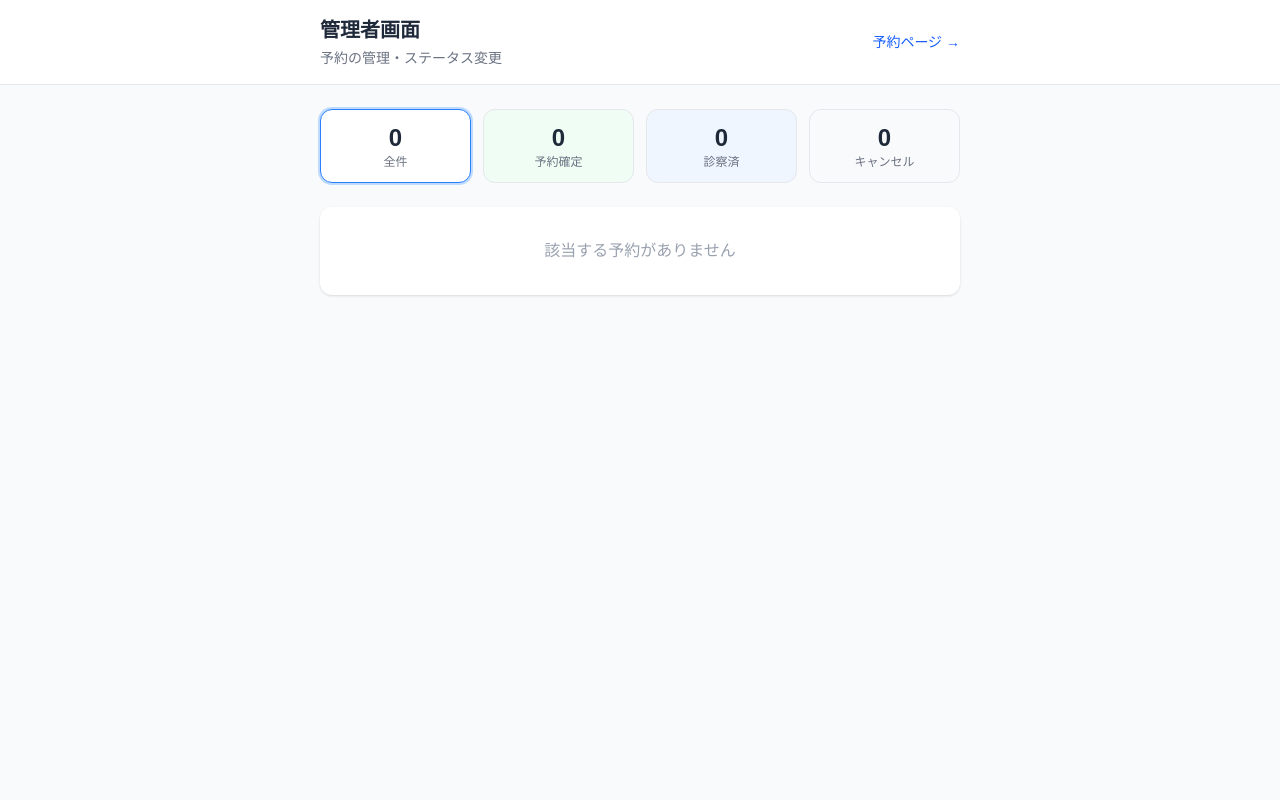
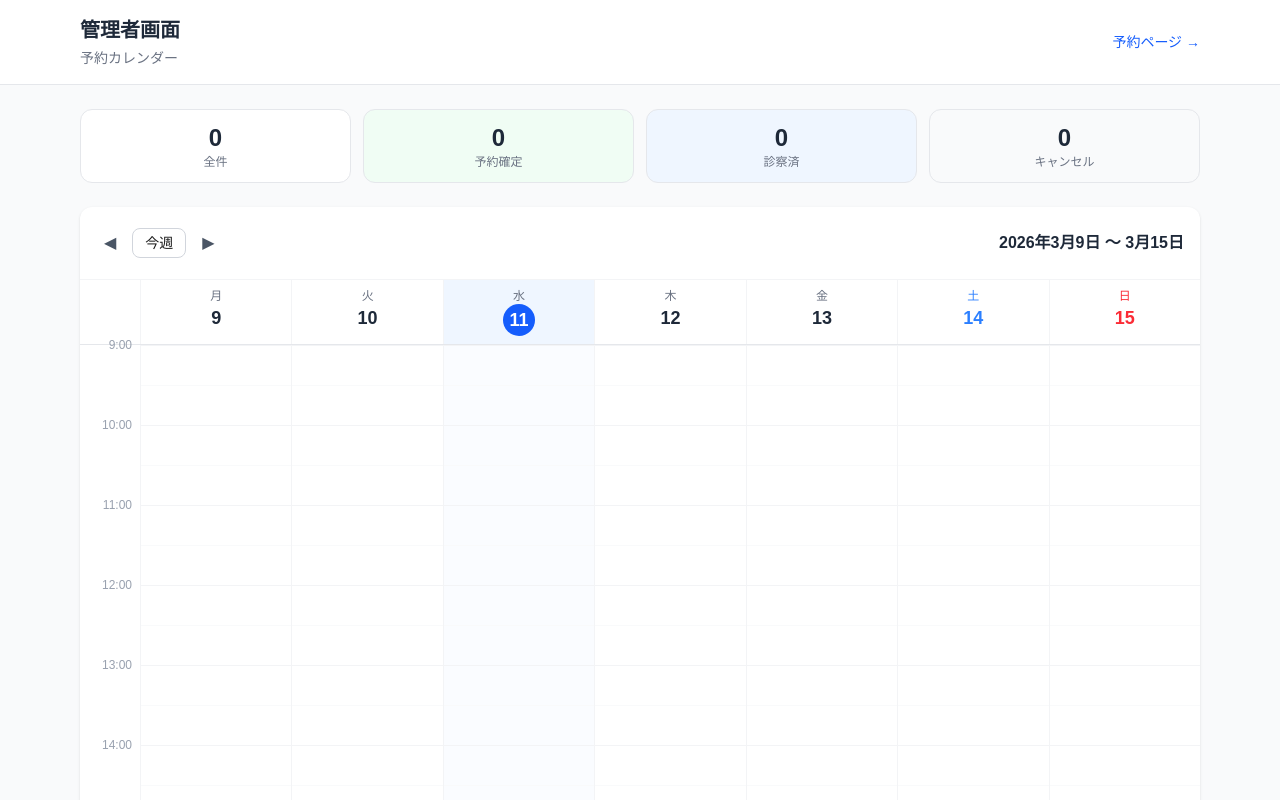
Before and after one commit to animal-hospital-booking/hospital-booking, a Next.js app: page /hospital-booking/admin in a window 1280 px wide. Shown: the top 800 px of the page. Built offline with nearby package versions, Linux system fonts and the light colour scheme.

Commit message:
Redesign admin page with Google Calendar-style weekly view

```diff
--- a/src/app/admin/page.tsx
+++ b/src/app/admin/page.tsx
@@ -1,15 +1,19 @@
 "use client";
 
-import { useEffect, useState } from "react";
+import { useEffect, useState, useCallback } from "react";
 import Link from "next/link";
 import { getBookings, updateBookingStatus, type Booking } from "@/lib/bookings";
 
 const WEEKDAYS = ["日", "月", "火", "水", "木", "金", "土"];
 
-function formatDate(dateStr: string) {
-  const d = new Date(dateStr);
-  return `${d.getFullYear()}年${d.getMonth() + 1}月${d.getDate()}日(${WEEKDAYS[d.getDay()]})`;
-}
+const HOURS = [9, 10, 11, 12, 13, 14, 15, 16, 17];
+const HOUR_HEIGHT = 80; // px per hour
+
+const statusColors: Record<Booking["status"], string> = {
+  confirmed: "bg-green-200 border-green-400 text-green-900",
+  cancelled: "bg-gray-200 border-gray-400 text-gray-500",
+  completed: "bg-blue-200 border-blue-400 text-blue-900",
+};
 
 const statusLabels: Record<Booking["status"], string> = {
   confirmed: "予約確定",
@@ -17,38 +21,94 @@ const statusLabels: Record<Booking["status"], string> = {
   completed: "診察済",
 };
 
-const statusColors: Record<Booking["status"], string> = {
-  confirmed: "bg-green-100 text-green-700",
-  cancelled: "bg-gray-100 text-gray-500",
-  completed: "bg-blue-100 text-blue-700",
-};
+function getWeekStart(date: Date): Date {
+  const d = new Date(date);
+  d.setHours(0, 0, 0, 0);
+  const day = d.getDay();
+  d.setDate(d.getDate() - day + 1); // Monday start
+  return d;
+}
 
-type FilterStatus = "all" | Booking["status"];
+function getWeekDays(weekStart: Date): Date[] {
+  const days: Date[] = [];
+  for (let i = 0; i < 7; i++) {
+    const d = new Date(weekStart);
+    d.setDate(d.getDate() + i);
+    days.push(d);
+  }
+  return days;
+}
+
+function formatDateStr(d: Date) {
+  return `${d.getFullYear()}-${String(d.getMonth() + 1).padStart(2, "0")}-${String(d.getDate()).padStart(2, "0")}`;
+}
+
+function timeToMinutes(time: string): number {
+  const [h, m] = time.split(":").map(Number);
+  return h * 60 + m;
+}
+
+function isToday(d: Date): boolean {
+  const today = new Date();
+  return (
+    d.getFullYear() === today.getFullYear() &&
+    d.getMonth() === today.getMonth() &&
+    d.getDate() === today.getDate()
+  );
+}
 
 export default function AdminPage() {
   const [bookings, setBookings] = useState<Booking[]>([]);
-  const [filter, setFilter] = useState<FilterStatus>("all");
+  const [weekStart, setWeekStart] = useState(() => getWeekStart(new Date()));
+  const [selectedBooking, setSelectedBooking] = useState<Booking | null>(null);
 
-  const reload = () => {
-    setBookings(getBookings().sort((a, b) => {
-      const dateA = a.date + a.time;
-      const dateB = b.date + b.time;
-      return dateA.localeCompare(dateB);
-    }));
-  };
+  const reload = useCallback(() => {
+    setBookings(getBookings());
+  }, []);
 
   useEffect(() => {
     reload();
-  }, []);
+  }, [reload]);
+
+  const days = getWeekDays(weekStart);
+
+  const goThisWeek = () => setWeekStart(getWeekStart(new Date()));
+  const goPrev = () => {
+    const prev = new Date(weekStart);
+    prev.setDate(prev.getDate() - 7);
+    setWeekStart(prev);
+  };
+  const goNext = () => {
+    const next = new Date(weekStart);
+    next.setDate(next.getDate() + 7);
+    setWeekStart(next);
+  };
+
+  const getBookingsForDay = (date: Date) => {
+    const dateStr = formatDateStr(date);
+    return bookings.filter((b) => b.date === dateStr && b.status !== "cancelled");
+  };
+
+  const getBookingPosition = (booking: Booking) => {
+    const startMin = timeToMinutes(booking.time);
+    const topMin = startMin - HOURS[0] * 60;
+    const top = (topMin / 60) * HOUR_HEIGHT;
+    const height = (30 / 60) * HOUR_HEIGHT; // 30min per booking
+    return { top, height };
+  };
 
   const handleStatusChange = (id: string, status: Booking["status"]) => {
     updateBookingStatus(id, status);
     reload();
+    setSelectedBooking(null);
   };
 
-  const filtered =
-    filter === "all" ? bookings : bookings.filter((b) => b.status === filter);
+  // Week label
+  const weekEndDate = new Date(weekStart);
+  weekEndDate.setDate(weekEndDate.getDate() + 6);
+  const weekLabel = `${weekStart.getFullYear()}年${weekStart.getMonth() + 1}月${weekStart.getDate()}日 〜 ${weekEndDate.getMonth() + 1}月${weekEndDate.getDate()}日`;
 
+  // Stats
   const counts = {
     all: bookings.length,
     confirmed: bookings.filter((b) => b.status === "confirmed").length,
@@ -59,10 +119,10 @@ export default function AdminPage() {
   return (
     <div className="min-h-screen bg-gray-50">
       <header className="bg-white border-b border-gray-200">
-        <div className="max-w-2xl mx-auto px-4 py-4 flex items-center justify-between">
+        <div className="max-w-6xl mx-auto px-4 py-4 flex items-center justify-between">
           <div>
             <h1 className="text-xl font-bold text-gray-800">管理者画面</h1>
-            <p className="text-sm text-gray-500 mt-1">予約の管理・ステータス変更</p>
+            <p className="text-sm text-gray-500 mt-1">予約カレンダー</p>
           </div>
           <Link
             href="/"
@@ -73,7 +133,7 @@ export default function AdminPage() {
         </div>
       </header>
 
-      <main className="max-w-2xl mx-auto px-4 py-6">
+      <main className="max-w-6xl mx-auto px-4 py-6">
         {/* Stats */}
         <div className="grid grid-cols-4 gap-3 mb-6">
           {(
@@ -84,104 +144,265 @@ export default function AdminPage() {
               { key: "cancelled", label: "キャンセル", color: "bg-gray-50" },
             ] as const
           ).map((s) => (
-            <button
+            <div
               key={s.key}
-              onClick={() => setFilter(s.key)}
-              className={`rounded-xl p-3 text-center border transition ${
-                filter === s.key
-                  ? "border-blue-500 ring-2 ring-blue-200"
-                  : "border-gray-200"
-              } ${s.color}`}
+              className={`rounded-xl p-3 text-center border border-gray-200 ${s.color}`}
             >
-              <p className="text-2xl font-bold text-gray-800">
-                {counts[s.key]}
-              </p>
+              <p className="text-2xl font-bold text-gray-800">{counts[s.key]}</p>
               <p className="text-xs text-gray-500">{s.label}</p>
-            </button>
+            </div>
           ))}
         </div>
 
-        {/* Bookings Table */}
-        {filtered.length === 0 ? (
-          <div className="bg-white rounded-xl shadow-sm p-8 text-center">
-            <p className="text-gray-400">該当する予約がありません</p>
+        {/* Calendar Navigation */}
+        <div className="bg-white rounded-xl shadow-sm mb-4">
+          <div className="flex items-center justify-between p-4 border-b border-gray-100">
+            <div className="flex items-center gap-2">
+              <button
+                onClick={goPrev}
+                className="p-2 rounded-lg hover:bg-gray-100 transition text-gray-600"
+              >
+                ◀
+              </button>
+              <button
+                onClick={goThisWeek}
+                className="px-3 py-1 text-sm border border-gray-300 rounded-lg hover:bg-gray-50 transition"
+              >
+                今週
+              </button>
+              <button
+                onClick={goNext}
+                className="p-2 rounded-lg hover:bg-gray-100 transition text-gray-600"
+              >
+                ▶
+              </button>
             </div>
-        ) : (
-          <div className="space-y-3">
-            {filtered.map((booking) => (
+            <p className="font-bold text-gray-800">{weekLabel}</p>
+          </div>
+
+          {/* Calendar Grid */}
+          <div className="overflow-x-auto">
+            <div className="min-w-[700px]">
+              {/* Day Headers */}
+              <div className="grid grid-cols-[60px_repeat(7,1fr)] border-b border-gray-200">
+                <div className="p-2"></div>
+                {days.map((d) => {
+                  const dayOfWeek = d.getDay();
+                  const isSun = dayOfWeek === 0;
+                  const isSat = dayOfWeek === 6;
+                  const today = isToday(d);
+                  return (
                     <div
+                      key={d.toISOString()}
+                      className={`p-2 text-center border-l border-gray-100 ${today ? "bg-blue-50" : ""}`}
+                    >
+                      <p
+                        className={`text-xs ${
+                          isSun ? "text-red-500" : isSat ? "text-blue-500" : "text-gray-500"
+                        }`}
+                      >
+                        {WEEKDAYS[dayOfWeek]}
+                      </p>
+                      <p
+                        className={`text-lg font-bold ${
+                          today
+                            ? "bg-blue-600 text-white rounded-full w-8 h-8 flex items-center justify-center mx-auto"
+                            : isSun
+                              ? "text-red-500"
+                              : isSat
+                                ? "text-blue-500"
+                                : "text-gray-800"
+                        }`}
+                      >
+                        {d.getDate()}
+                      </p>
+                    </div>
+                  );
+                })}
+              </div>
+
+              {/* Time Grid */}
+              <div
+                className="grid grid-cols-[60px_repeat(7,1fr)] relative"
+                style={{ height: HOURS.length * HOUR_HEIGHT }}
+              >
+                {/* Time Labels */}
+                <div className="relative">
+                  {HOURS.map((h, i) => (
+                    <div
+                      key={h}
+                      className="absolute w-full text-right pr-2 text-xs text-gray-400"
+                      style={{ top: i * HOUR_HEIGHT - 8 }}
+                    >
+                      {`${h}:00`}
+                    </div>
+                  ))}
+                </div>
+
+                {/* Day Columns */}
+                {days.map((d) => {
+                  const dayBookings = getBookingsForDay(d);
+                  const today = isToday(d);
+                  return (
+                    <div
+                      key={d.toISOString()}
+                      className={`relative border-l border-gray-100 ${today ? "bg-blue-50/30" : ""}`}
+                    >
+                      {/* Hour lines */}
+                      {HOURS.map((_, i) => (
+                        <div
+                          key={i}
+                          className="absolute w-full border-t border-gray-100"
+                          style={{ top: i * HOUR_HEIGHT }}
+                        />
+                      ))}
+                      {/* Half-hour lines */}
+                      {HOURS.map((_, i) => (
+                        <div
+                          key={`half-${i}`}
+                          className="absolute w-full border-t border-gray-50"
+                          style={{ top: i * HOUR_HEIGHT + HOUR_HEIGHT / 2 }}
+                        />
+                      ))}
+
+                      {/* Booking blocks */}
+                      {dayBookings.map((booking) => {
+                        const pos = getBookingPosition(booking);
+                        return (
+                          <button
                             key={booking.id}
-                className="bg-white rounded-xl shadow-sm p-4"
+                            onClick={() => setSelectedBooking(booking)}
+                            className={`absolute left-0.5 right-0.5 rounded border-l-3 px-1 overflow-hidden cursor-pointer hover:opacity-80 transition text-left ${statusColors[booking.status]}`}
+                            style={{
+                              top: pos.top,
+                              height: pos.height,
+                              borderLeftWidth: "3px",
+                            }}
                           >
-                <div className="flex items-start justify-between mb-3">
-                  <div>
-                    <p className="font-bold text-gray-800">
-                      {formatDate(booking.date)}{" "}
-                      <span className="text-blue-600">{booking.time}</span>
+                            <p className="text-[10px] font-bold truncate">
+                              {booking.time} {booking.pet?.petName || booking.name}
                             </p>
-                    {booking.consultationType && (
-                      <span className="inline-block px-2 py-0.5 bg-blue-100 text-blue-700 rounded text-xs font-medium mt-1">
-                        {booking.consultationType}
+                            <p className="text-[9px] truncate opacity-75">
+                              {booking.consultationType} ・ {booking.name}
+                            </p>
+                          </button>
+                        );
+                      })}
+                    </div>
+                  );
+                })}
+              </div>
+            </div>
+          </div>
+        </div>
+      </main>
+
+      {/* Booking Detail Modal */}
+      {selectedBooking && (
+        <div
+          className="fixed inset-0 bg-black/40 flex items-center justify-center z-50 p-4"
+          onClick={() => setSelectedBooking(null)}
+        >
+          <div
+            className="bg-white rounded-xl shadow-xl max-w-md w-full p-6"
+            onClick={(e) => e.stopPropagation()}
+          >
+            <div className="flex items-start justify-between mb-4">
+              <h3 className="text-lg font-bold text-gray-800">予約詳細</h3>
+              <button
+                onClick={() => setSelectedBooking(null)}
+                className="text-gray-400 hover:text-gray-600 text-xl leading-none"
+              >
+                ✕
+              </button>
+            </div>
+
+            <div className="space-y-3 mb-5">
+              <div className="flex items-center gap-2">
+                <span
+                  className={`text-xs px-2 py-1 rounded-full font-medium ${statusColors[selectedBooking.status]}`}
+                >
+                  {statusLabels[selectedBooking.status]}
+                </span>
+                {selectedBooking.consultationType && (
+                  <span className="text-xs px-2 py-1 rounded-full bg-blue-100 text-blue-700 font-medium">
+                    {selectedBooking.consultationType}
                   </span>
                 )}
-                    {booking.pet && (
-                      <p className="text-sm text-gray-600 mt-1">
-                        🐾 {booking.pet.petName}（{booking.pet.petSpecies}{booking.pet.petBreed ? ` / ${booking.pet.petBreed}` : ""}・{booking.pet.petSex}）
+              </div>
+
+              <div>
+                <p className="text-xs text-gray-400">日時</p>
+                <p className="font-medium text-gray-800">
+                  {(() => {
+                    const d = new Date(selectedBooking.date + "T00:00:00");
+                    return `${d.getFullYear()}年${d.getMonth() + 1}月${d.getDate()}日(${WEEKDAYS[d.getDay()]})`;
+                  })()}{" "}
+                  {selectedBooking.time}
                 </p>
+              </div>
+
+              {selectedBooking.pet && (
+                <div>
+                  <p className="text-xs text-gray-400">ペット情報</p>
+                  <p className="font-medium text-gray-800">
+                    {selectedBooking.pet.petName}（{selectedBooking.pet.petNameKana}）
+                  </p>
+                  <p className="text-sm text-gray-600">
+                    {selectedBooking.pet.petSpecies}
+                    {selectedBooking.pet.petBreed ? ` / ${selectedBooking.pet.petBreed}` : ""}
+                    ・{selectedBooking.pet.petSex}
+                    {selectedBooking.pet.petBirthDate ? ` ・ ${selectedBooking.pet.petBirthDate}` : ""}
+                  </p>
+                </div>
               )}
-                    <p className="text-sm text-gray-600 mt-1">
-                      飼い主: {booking.name} ・ {booking.phone}
-                    </p>
-                    {booking.symptoms && (
-                      <p className="text-sm text-gray-400 mt-1">
-                        症状: {booking.symptoms}
-                      </p>
+
+              <div>
+                <p className="text-xs text-gray-400">飼い主</p>
+                <p className="font-medium text-gray-800">{selectedBooking.name}</p>
+                <p className="text-sm text-gray-600">{selectedBooking.phone}</p>
+                {selectedBooking.email && (
+                  <p className="text-sm text-gray-600">{selectedBooking.email}</p>
                 )}
               </div>
-                  <span
-                    className={`text-xs px-2 py-1 rounded-full font-medium whitespace-nowrap ${statusColors[booking.status]}`}
-                  >
-                    {statusLabels[booking.status]}
-                  </span>
+
+              {selectedBooking.symptoms && (
+                <div>
+                  <p className="text-xs text-gray-400">症状</p>
+                  <p className="text-sm text-gray-800">{selectedBooking.symptoms}</p>
+                </div>
+              )}
             </div>
 
-                <div className="flex gap-2 pt-2 border-t border-gray-100">
-                  {booking.status !== "confirmed" && (
+            <div className="flex gap-2 pt-3 border-t border-gray-100">
+              {selectedBooking.status !== "confirmed" && (
                 <button
-                      onClick={() =>
-                        handleStatusChange(booking.id, "confirmed")
-                      }
-                      className="text-xs px-3 py-1 rounded-lg bg-green-50 text-green-600 hover:bg-green-100 transition"
+                  onClick={() => handleStatusChange(selectedBooking.id, "confirmed")}
+                  className="text-xs px-3 py-2 rounded-lg bg-green-50 text-green-600 hover:bg-green-100 transition font-medium"
                 >
                   予約確定に戻す
                 </button>
               )}
-                  {booking.status !== "completed" && (
+              {selectedBooking.status !== "completed" && (
                 <button
-                      onClick={() =>
-                        handleStatusChange(booking.id, "completed")
-                      }
-                      className="text-xs px-3 py-1 rounded-lg bg-blue-50 text-blue-600 hover:bg-blue-100 transition"
+                  onClick={() => handleStatusChange(selectedBooking.id, "completed")}
+                  className="text-xs px-3 py-2 rounded-lg bg-blue-50 text-blue-600 hover:bg-blue-100 transition font-medium"
                 >
                   診察済にする
                 </button>
               )}
-                  {booking.status !== "cancelled" && (
+              {selectedBooking.status !== "cancelled" && (
                 <button
-                      onClick={() =>
-                        handleStatusChange(booking.id, "cancelled")
-                      }
-                      className="text-xs px-3 py-1 rounded-lg bg-red-50 text-red-500 hover:bg-red-100 transition"
+                  onClick={() => handleStatusChange(selectedBooking.id, "cancelled")}
+                  className="text-xs px-3 py-2 rounded-lg bg-red-50 text-red-500 hover:bg-red-100 transition font-medium"
                 >
                   キャンセル
                 </button>
               )}
             </div>
           </div>
-            ))}
         </div>
       )}
-      </main>
     </div>
   );
 }
--- a/src/app/page.tsx
+++ b/src/app/page.tsx
@@ -147,7 +147,7 @@ export default function Home() {
               setConsultationType(type);
               setStep("schedule");
             }}
-            onBack={() => {}}
+
           />
         )}
 
```
Lines whose indentation alone changed are shown as unchanged.
